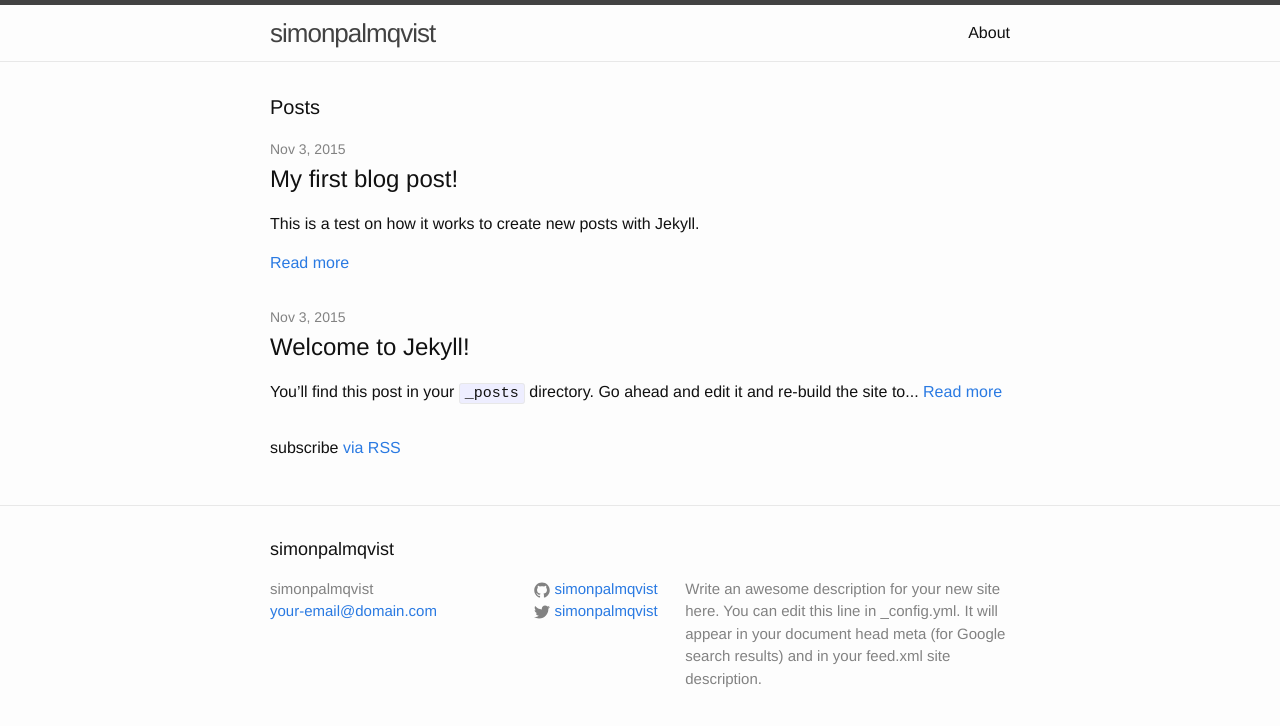
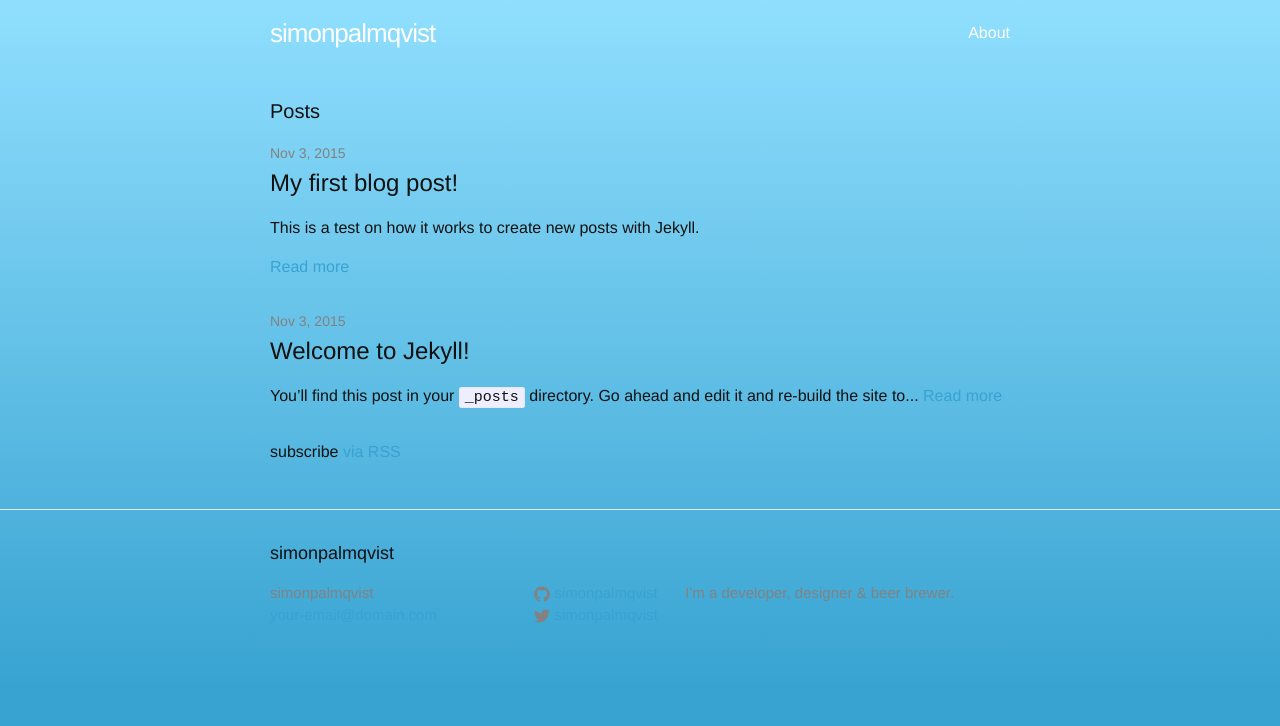
Before and after one commit to simonpalmqvist/old-page, a Jekyll site: the page built from index.html, in a window 1280 px wide. Shown: the top 726 px of the page. Built offline with Jekyll 4.4.1, drawn with Linux system fonts in a browser that asks for light colours; the list of posts is cut into pages by our own code.

Commit message:
Changing colors and style of menu.

```diff
--- a/_config.yml
+++ b/_config.yml
@@ -1,10 +1,8 @@
 # Site settings
 title: simonpalmqvist
 email: your-email@domain.com
-description: > # this means to ignore newlines until "baseurl:"
-  Write an awesome description for your new site here. You can edit this
-  line in _config.yml. It will appear in your document head meta (for
-  Google search results) and in your feed.xml site description.
+description: >
+  I'm a developer, designer & beer brewer.
 baseurl: "" # the subpath of your site, e.g. /blog/
 url: "http://yourdomain.com" # the base hostname & protocol for your site
 twitter_username: simonpalmqvist
--- a/_sass/_base.scss
+++ b/_sass/_base.scss
@@ -8,7 +8,10 @@
     padding: 0;
 }
 
+html {
+    background-color: $brand-color;
 
+}
 
 /**
  * Basic styling
@@ -20,9 +23,9 @@
     font-weight: 300;
     color: $text-color;
     background-color: $background-color;
+    background: linear-gradient(to bottom, $background-color 0%, $brand-color 100%);
     -webkit-text-size-adjust: 100%;
 }
-
 
 
 /**
@@ -93,13 +96,13 @@
     text-decoration: none;
 
     &:visited {
-        color: darken($brand-color, 15%);
+        color: darken($brand-color, 10%);
     }
 
     &:hover {
-        color: $text-color;
-        text-decoration: underline;
+        color: lighten($brand-color, 10%);
     }
+
 }
 
 
--- a/_sass/_layout.scss
+++ b/_sass/_layout.scss
@@ -2,8 +2,8 @@
  * Site header
  */
 .site-header {
-    border-top: 5px solid $grey-color-dark;
-    border-bottom: 1px solid $grey-color-light;
+    padding-top: 5px;
+    padding-bottom: 5px;
     min-height: 56px;
 
     // Positioning context for the mobile navigation icon
@@ -19,8 +19,9 @@
 
     &,
     &:visited {
-        color: $grey-color-dark;
+        color: $white-color;
     }
+
 }
 
 .site-nav {
@@ -32,12 +33,16 @@
     }
 
     .page-link {
-        color: $text-color;
+        color: $white-color;
         line-height: $base-line-height;
 
         // Gaps between nav items, but not on the first one
         &:not(:first-child) {
             margin-left: 20px;
+        }
+
+        &:hover {
+            text-decoration: underline;
         }
     }
 
@@ -45,9 +50,8 @@
         position: absolute;
         top: 9px;
         right: 30px;
-        background-color: $background-color;
-        border: 1px solid $grey-color-light;
-        border-radius: 5px;
+        background-color: $white-color;
+        border-radius: 20px;
         text-align: right;
 
         .menu-icon {
@@ -64,7 +68,7 @@
                 height: 15px;
 
                 path {
-                    fill: $grey-color-dark;
+                    fill: $background-color;
                 }
             }
         }
@@ -81,7 +85,13 @@
 
         .page-link {
             display: block;
-            padding: 5px 10px;
+            padding: 5px 40px;
+        }
+
+        a,
+        a:visited,
+        a:hover {
+            color: $text-color;
         }
     }
 }
--- a/css/main.scss
+++ b/css/main.scss
@@ -14,9 +14,10 @@
 $spacing-unit:     30px;
 
 $text-color:       #111;
-$background-color: #fdfdfd;
-$brand-color:      #2a7ae2;
+$background-color: #90dffe;
+$brand-color:      #38a3d1;
 
+$white-color:      #fefefe;
 $grey-color:       #828282;
 $grey-color-light: lighten($grey-color, 40%);
 $grey-color-dark:  darken($grey-color, 25%);
```
